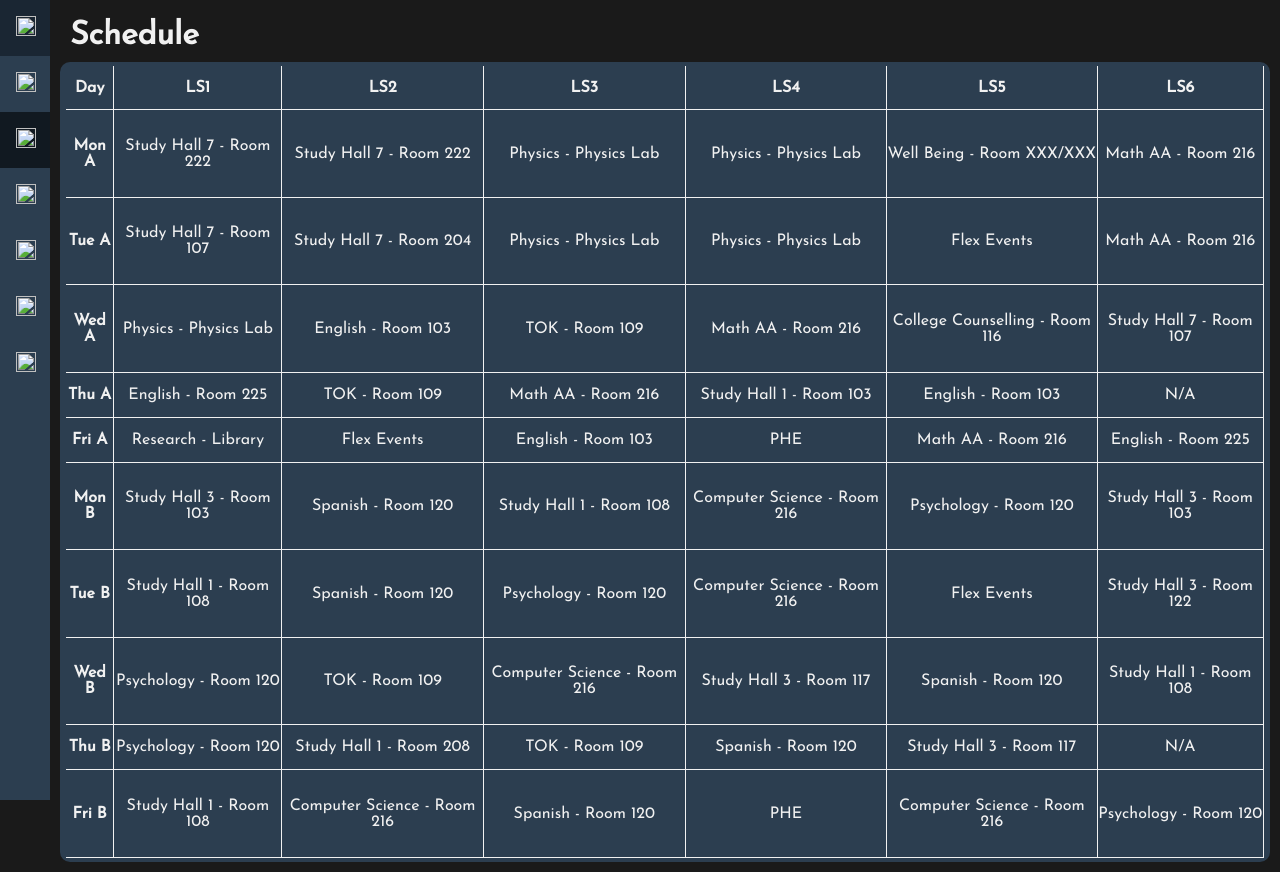
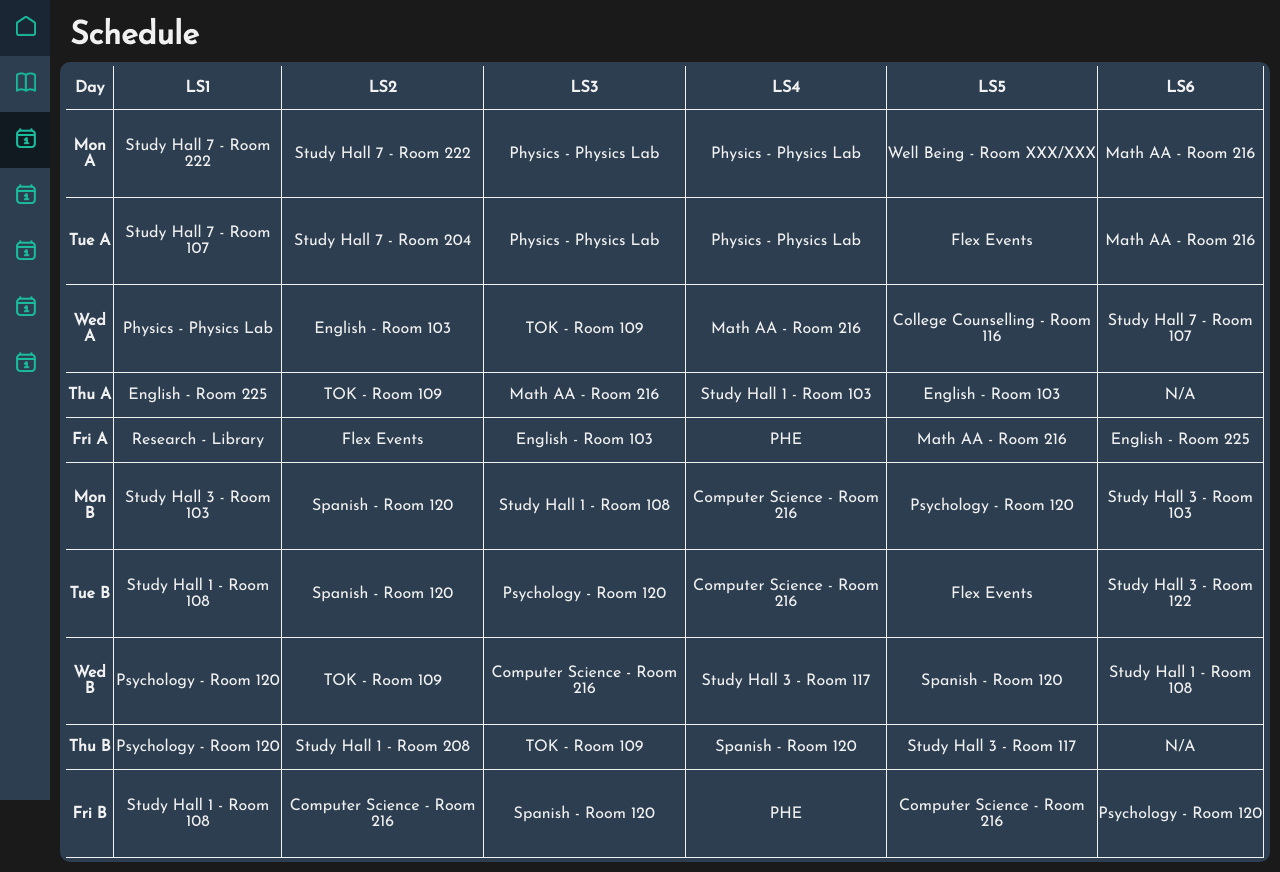
Before and after one commit to BioSide13/school-manager, a plain HTML site: page schedule_page/schedule.html in a window 1280 px wide. Drawn offline with Linux system fonts and the light colour scheme.

Commit message:
Update file structure

```diff
--- a/schedule_page/schedule.html
+++ b/schedule_page/schedule.html
@@ -7,13 +7,13 @@
 </head>
 <body>
     <div class="sidebar">
-        <a href="./home_page/index.html"><img src="./icons/home.png"></a>
-        <a href="./task_page/task.html"><img src="./icons/tasks.png"></a>
-        <a class="active" href="./schedule_page/schedule.html"><img src="./icons/schedule.png"></a>
-        <a href="./exams_page/exams.html"><img src="./icons/schedule.png"></a>
-        <a href="./progress_page/progress.html"><img src="./icons/schedule.png"></a>
-        <a href="./analytics_page/analytics.html"><img src="./icons/schedule.png"></a>
-        <a href="./settings_page/settings.html"><img src="./icons/schedule.png"></a>
+        <a href="./home_page/index.html"><img src="../icons/home.png"></a>
+        <a href="../task_page/task.html"><img src="../icons/tasks.png"></a>
+        <a class="active" href="../schedule_page/schedule.html"><img src="../icons/schedule.png"></a>
+        <a href="../exams_page/exams.html"><img src="../icons/schedule.png"></a>
+        <a href="../progress_page/progress.html"><img src="../icons/schedule.png"></a>
+        <a href="../analytics_page/analytics.html"><img src="../icons/schedule.png"></a>
+        <a href="../settings_page/settings.html"><img src="../icons/schedule.png"></a>
     </div>
     <h1>Schedule</h1>
 
```
Also changed, not shown: home_page/index.html (+7 -7 lines), task_page/task.html (+7 -7 lines).
